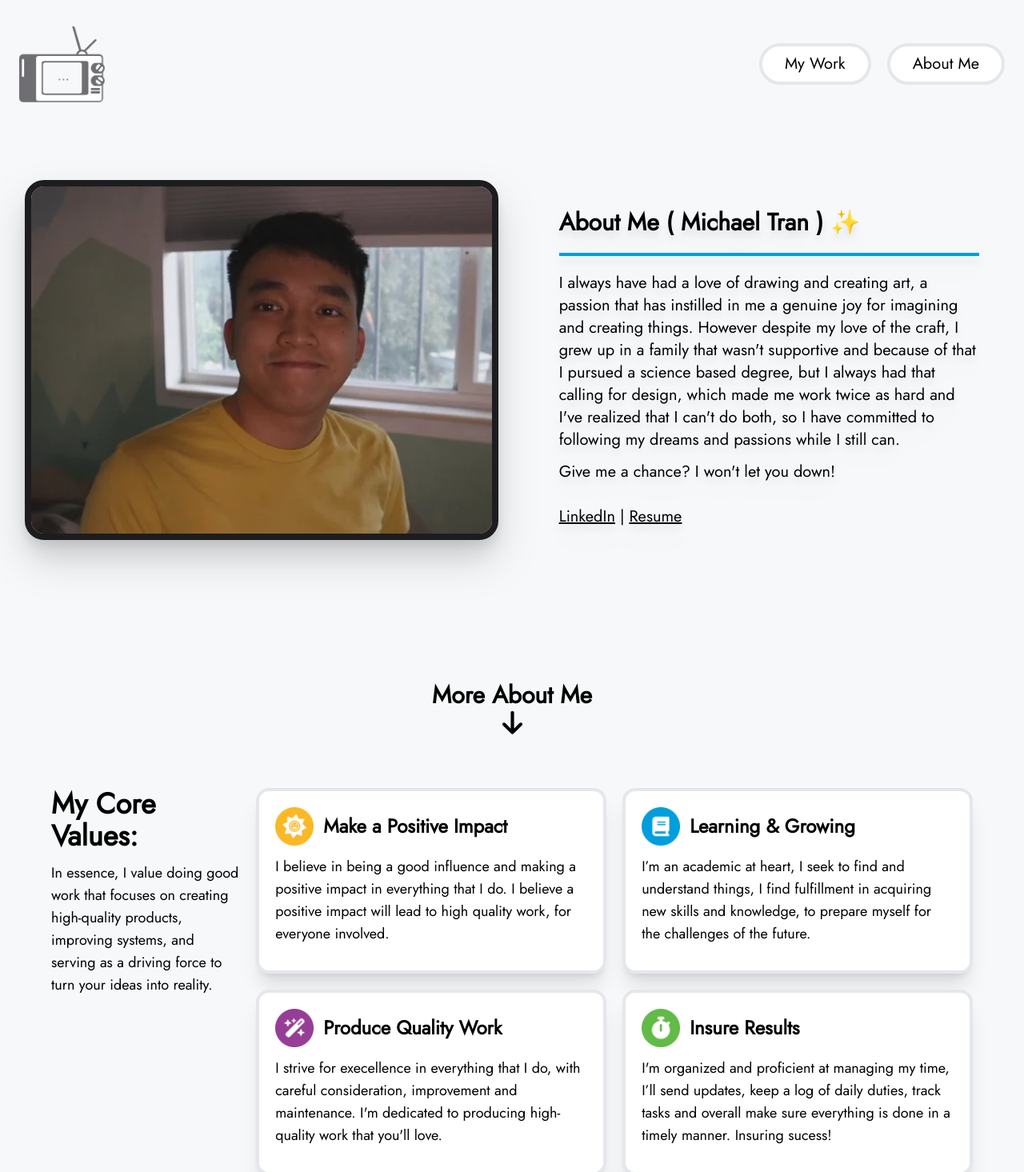
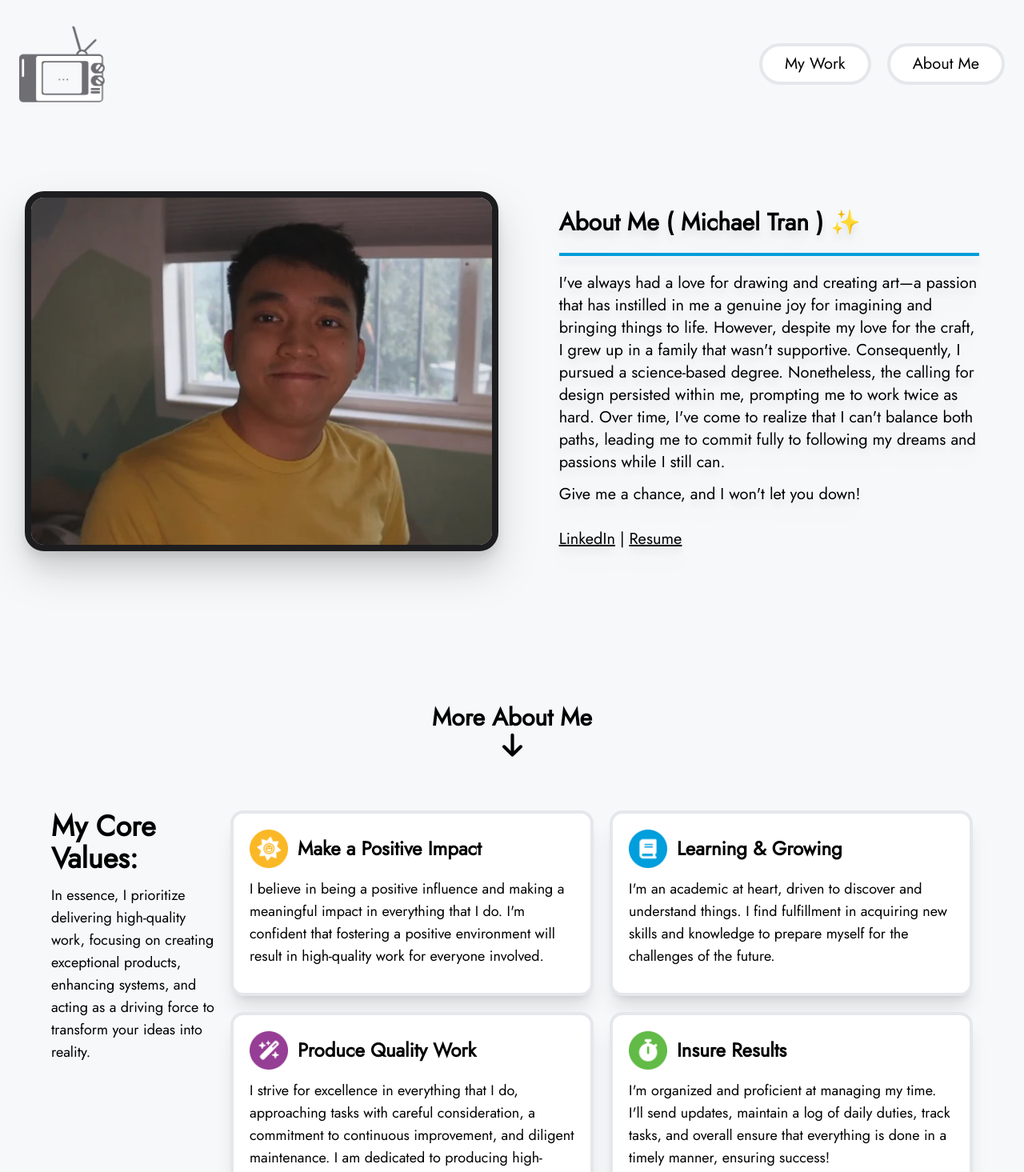
Before and after one commit to mikesenh/mikesenh, a SvelteKit app: page /about in a window 1280 px wide. Shown: the top 1465 px of the page at 80% size. Built offline with nearby package versions, Linux system fonts and the light colour scheme.

Commit message:
grammar check

```diff
--- a/src/routes/+page.svelte
+++ b/src/routes/+page.svelte
@@ -26,17 +26,17 @@
       case 1:
         headline = "Hello! I'm Michael Tran.";
         subheading =
-          "I create website so cool, even penguins will want to surf them! 🐧";
+          "I create websites that are so cool, even penguins will want to surf on them! 🐧";
         break;
       case 2:
         headline = "Hi! I'm Michael Tran.";
         subheading =
-          "Welcome to my corner of the web! where I showcase what I've designed or developed. 🍵";
+          "Welcome to my corner of the web, where I showcase what I've designed or developed. 🍵";
         break;
       case 3:
         headline =
           "Greatings! I'm Michael Tran.";
-        subheading = "...and I’m passionate about developing & designing digital products package with an amazing experiences. ✨";
+        subheading = "...and I’m passionate about developing and designing digital products packaged with amazing experiences. ✨";
         break;
     }
   }
@@ -144,8 +144,7 @@
             />
           </h2>
           <p class="mb-2">
-            If you have a vision, I can bring it to life by prototype every idea
-            down to the looks, feels and functions!
+            If you have a vision, I can bring it to life by prototyping every idea, down to the looks, feels, and functions!
           </p>
         </span>
       </div>
@@ -163,8 +162,7 @@
             />
           </h2>
           <p class="mb-2">
-            If you already have a website rest assure I can keep it in good
-            shape, you can count on me to keep everything straight!
+            If you already have a website, rest assured that I can keep it in good shape. You can count on me to keep everything straight!
           </p>
         </span>
       </div>
@@ -176,14 +174,13 @@
           <h2 class="flex justify-between text-2xl font-semibold">
             <span class="self-center mr-3 mb-2"> Web Developement </span>
             <img
-              class="h-12 mb-3 mb-2"
+              class="h-12 mb-2"
               src="/base/icons/computational-coder.webp"
               alt=""
             />
           </h2>
           <p class="mb-2">
-            If you're in the market for a handcrafted websites, with features
-            that go beyond a typical website, I might be you're guy!
+            If you're in the market for handcrafted websites with features that go beyond a typical website, I might be your guy!
           </p>
         </span>
       </div>
@@ -212,37 +209,37 @@
       img_src = '/home/why_me_1.webp'
       img_alt = 'User Experience Design graphic'
       title_string = 'User Experience Design'
-      extra_string = "I focus on crafting meaningful user experiences, giving you designs that prioritize user satisfaction."
+      extra_string = "I focus on crafting meaningful user experiences, providing you with designs that prioritize user satisfaction."
       />
       <WhyMeBlock
       img_src = '/home/why_me_2.webp'
       img_alt = 'Conversion Optimization graphic'
       title_string = 'Conversion Optimization'
-      extra_string = "I’ve studied the ways to convert a visitor into a customer, giving you more revenue!"
+      extra_string = "I've studied the methods to convert a visitor into a customer, aiming to boost your revenue!"
       />
       <WhyMeBlock
       img_src = '/home/why_me_3.webp'
       img_alt = 'Responsive Design graphic'
       title_string = 'Responsive Design'
-      extra_string = "I specialize in creating digital products that effortlessly adapt to any device, for a seamless experience."
+      extra_string = "I specialize in creating digital products that effortlessly adapt to any device, ensuring a seamless experience."
       />
       <WhyMeBlock
       img_src = '/home/why_me_4.webp'
       img_alt = 'Multiple Generative Variations graphic'
       title_string = 'Multiple Generative Variations'
-      extra_string = "I am committed to ensuring your satisfaction with my work by providing you with a variety of options to choose from!"
+      extra_string = "I am committed to ensuring your satisfaction with my work by offering you a variety of options to choose from!"
       />
       <WhyMeBlock
       img_src = '/home/why_me_5.webp'
       img_alt = 'Search Engine Optimized graphic'
       title_string = 'Search Engine Optimized'
-      extra_string = "I integrate SEO strategies into my designs, providing you with a high-ranking website."
+      extra_string = "I integrate SEO strategies into my designs, ensuring you have a high-ranking website."
       />
       <WhyMeBlock
       img_src = '/home/why_me_6.webp'
       img_alt = 'One-Stop-Shop Solutions graphic'
       title_string = 'One-Stop-Shop Solutions'
-      extra_string = "I offer all-inclusive design services and ongoing support, just let me know."
+      extra_string = "I offer all-inclusive design services and ongoing support. Just let me know!"
       />
   </span>
 
--- a/src/routes/about/+page.svelte
+++ b/src/routes/about/+page.svelte
@@ -30,10 +30,10 @@
           About Me ( Michael Tran ) ✨
         </h1>
         <p class="text-xl">
-          I always have had a love of drawing and creating art, a passion that has instilled in me a genuine joy for imagining and creating things. However despite my love of the craft, I grew up in a family that wasn't supportive and because of that I pursued a science based degree, but I always had that calling for design, which made me work twice as hard and I've realized that I can't do both, so I have committed to following my dreams and passions while I still can.
+          I've always had a love for drawing and creating art—a passion that has instilled in me a genuine joy for imagining and bringing things to life. However, despite my love for the craft, I grew up in a family that wasn't supportive. Consequently, I pursued a science-based degree. Nonetheless, the calling for design persisted within me, prompting me to work twice as hard. Over time, I've come to realize that I can't balance both paths, leading me to commit fully to following my dreams and passions while I still can.
         </p>
         <p class="text-xl mt-3">
-          Give me a chance? I won't let you down!
+          Give me a chance, and I won't let you down!
         </p>
       </span>
 
@@ -120,7 +120,7 @@
     <div class="basis-2/3 mr-5">
       <h2 class="text-4xl font-bold mb-3">My Core Values:</h2>
       <p class="text-lg mb-5">
-        In essence, I value doing good work that focuses on creating high-quality products, improving systems, and serving as a driving force to turn your ideas into reality.
+        In essence, I prioritize delivering high-quality work, focusing on creating exceptional products, enhancing systems, and acting as a driving force to transform your ideas into reality.
 
       </p>
     </div>
@@ -136,9 +136,7 @@
           >
         </div>
         <p class="py-3 text-lg">
-          I believe in being a good influence and making a positive impact in
-          everything that I do. I believe a positive impact will lead to high
-          quality work, for everyone involved.
+          I believe in being a positive influence and making a meaningful impact in everything that I do. I'm confident that fostering a positive environment will result in high-quality work for everyone involved.
         </p>
       </div>
 
@@ -152,9 +150,7 @@
           >
         </div>
         <p class="py-3 text-lg">
-          I’m an academic at heart, I seek to find and understand things, I find
-          fulfillment in acquiring new skills and knowledge, to prepare myself
-          for the challenges of the future.
+          I'm an academic at heart, driven to discover and understand things. I find fulfillment in acquiring new skills and knowledge to prepare myself for the challenges of the future.
         </p>
       </div>
 
@@ -172,9 +168,7 @@
           >
         </div>
         <p class="py-3 text-lg">
-          I strive for execellence in everything that I do, with careful
-          consideration, improvement and maintenance. I'm dedicated to producing
-          high-quality work that you'll love.
+          I strive for excellence in everything that I do, approaching tasks with careful consideration, a commitment to continuous improvement, and diligent maintenance. I am dedicated to producing high-quality work that you'll love.
         </p>
       </div>
 
@@ -188,9 +182,7 @@
           >
         </div>
         <p class="py-3 text-lg">
-          I'm organized and proficient at managing my time, I’ll send updates,
-          keep a log of daily duties, track tasks and overall make sure
-          everything is done in a timely manner. Insuring sucess!
+          I'm organized and proficient at managing my time. I'll send updates, maintain a log of daily duties, track tasks, and overall ensure that everything is done in a timely manner, ensuring success!
         </p>
       </div>
     </div>
```
